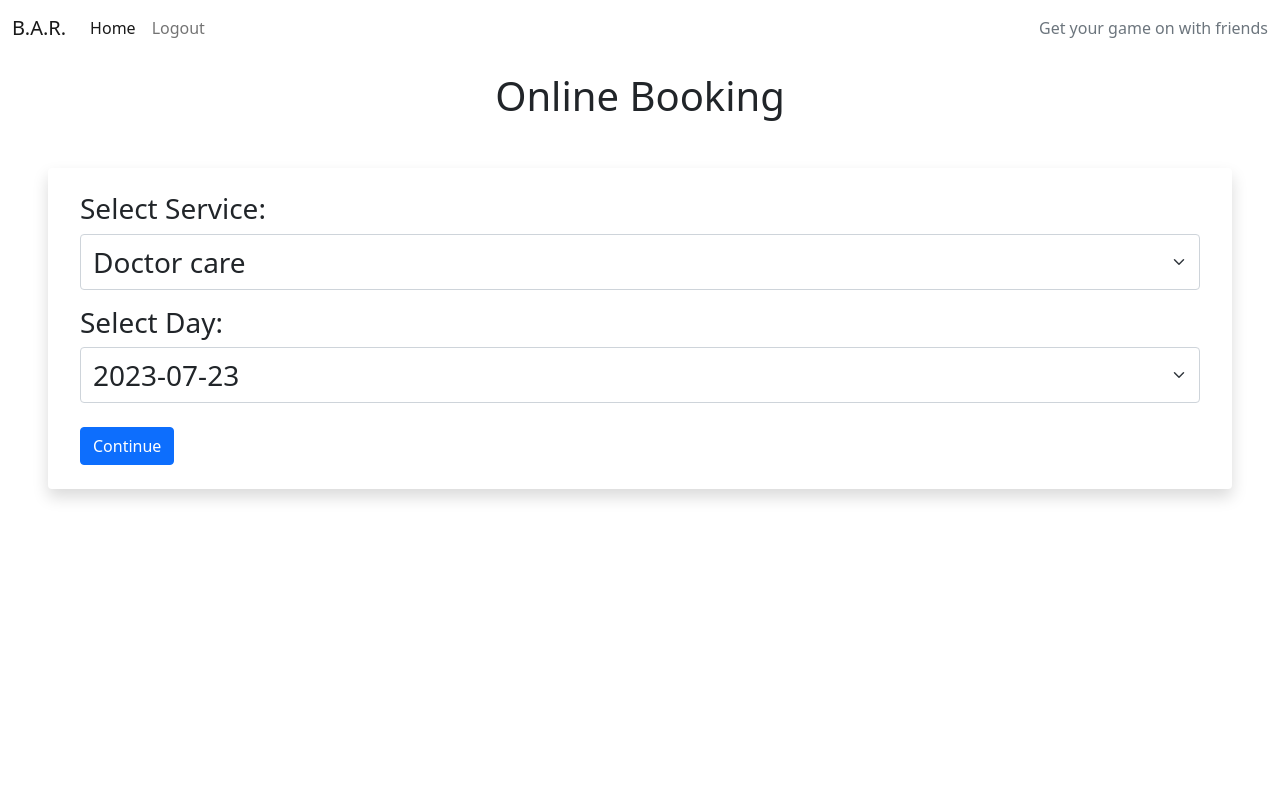
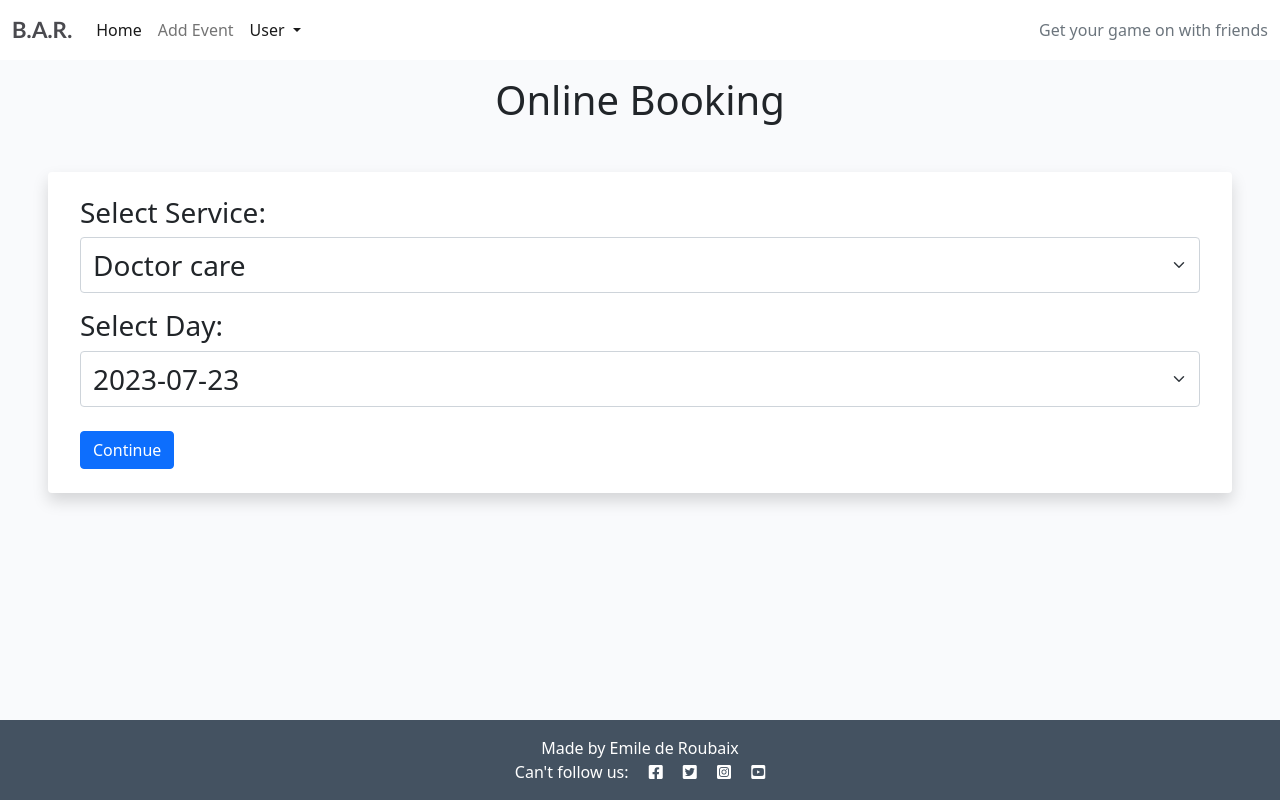
Before and after one commit to EMarnus/Event-Organiser, a Django app: page /booking in a window 1280 px wide. Run offline with Django 3.2, Linux system fonts and the light colour scheme; the visitor is signed in with stand-in values (Sample User, id 1).

Commit message:
Add CSS static file for templates

```diff
--- a/game_dates/templates/base.html
+++ b/game_dates/templates/base.html
@@ -33,11 +33,26 @@
             <div class="collapse navbar-collapse" id="navbarText">
                 <ul class="navbar-nav me-auto mb-2 mb-lg-0">
                     <li class="nav-item">
-                        <a class="nav-link active" aria-current="page" href="#">Home</a>
+                        <a class="nav-link active" aria-current="page" href="{% url 'index' %}">Home</a>
                     </li>
                     {% if user.is_authenticated %}
                     <li class="nav-item">
-                        <a class="nav-link" href="#">Logout</a>
+                        <a class="nav-link" href="{% url 'booking' %}">Add Event</a>
+                    </li>
+                    {% if user.username == 'staff' %}
+                    <li class="nav-item">
+                        <a class="nav-link" href="{% url 'organiserPanel' %}">Add Event</a>
+                    </li>
+                    {% endif %}
+                    <li class="nav-item dropdown">
+                        <a class="nav-link active dropdown-toggle cHover" href="#" role="button" data-bs-toggle="dropdown" aria-expanded="false">
+                          User
+                        </a>
+                        <ul class="dropdown-menu  border zNav">
+                          <li><a class="dropdown-item" href="{% url 'userPanel' %}">User Panel</a></li>
+                          <li><hr class=""></li>
+                          <li><a class="dropdown-item" href="{% url 'logout' %}">Logout</a></li>
+                        </ul>
                     </li>
                     {% else %}
                     <li class="nav-item">
--- /dev/null
+++ b/static/css/style.css
@@ -0,0 +1,142 @@
+body {
+    background-color: #F9FAFC;
+}
+
+.brand {
+    font-family: Lato, sans-serif;
+    font-size: 1.4rem;
+    font-weight: 700;
+    color: #4A4A4F;
+}
+
+.red-o {
+    color: #E84610;
+}
+
+.thin {
+    font-weight: 300;
+}
+
+.light-bg {
+    background-color: #fff;
+}
+
+.dark-bg {
+    background-color: #445261;
+}
+
+.main-bg {
+    background-color: #F9FAFC;
+}
+
+.card {
+    border: none;
+    background-color: transparent;
+}
+
+.image-container {
+    position: relative;
+}
+
+.image-flash {
+    position: absolute;
+    bottom: 5%;
+    min-width: 30%;
+    left: -2px;
+    background-color: #23BBBB;
+}
+
+.author {
+    color: white;
+    margin: 4px;
+    text-transform: uppercase;
+}
+
+.masthead {
+    margin-top: 10px;
+    overflow: hidden;
+    position: relative;
+    display: inline-block;
+    height: 33vh;
+    width: 100%;
+}
+
+.masthead-text {
+    background-color: #445261;
+    color: white;
+    position: relative;
+}
+
+.masthead-image {
+    position: relative;
+    overflow: hidden;
+}
+
+.masthead-image:after {
+    content: "";
+    position: absolute;
+    top: 0;
+    right: 90%;
+    height: 100%;
+    width: 150%;
+    background: #445261;
+    -webkit-transform: skew(15deg);
+    -moz-transform: skew(15deg);
+    transform: skew(15deg);
+    z-index: 100;
+}
+
+.post-link {
+    text-decoration: none;
+    color: #445261;
+}
+
+.post-link:hover,
+.page-link {
+    color: #E84610;
+}
+
+.post-title {
+    margin-top: 20%;
+    margin-left: 5%;
+}
+
+.post-subtitle {
+    margin-left: 5%;
+    color: lightgray;
+}
+
+.btn-signup {
+    background-color: #23BBBB;
+    color: #fff;
+}
+
+.btn-signup:hover,
+.btn-signup:active {
+    background-color: #fff;
+    color: #23BBBB;
+}
+
+.link {
+    color: #23BBBB;
+    text-decoration: none;
+}
+
+.link:hover,
+.link:active {
+    color: #445261;
+    text-decoration: underline;
+}
+
+.btn-like {
+    color: #E84610;
+    border: none;
+    background: transparent;
+}
+
+.btn-like:hover,
+.btn-like:active {
+    color: #E84610;
+    background: transparent;
+    border: none;
+}
```
